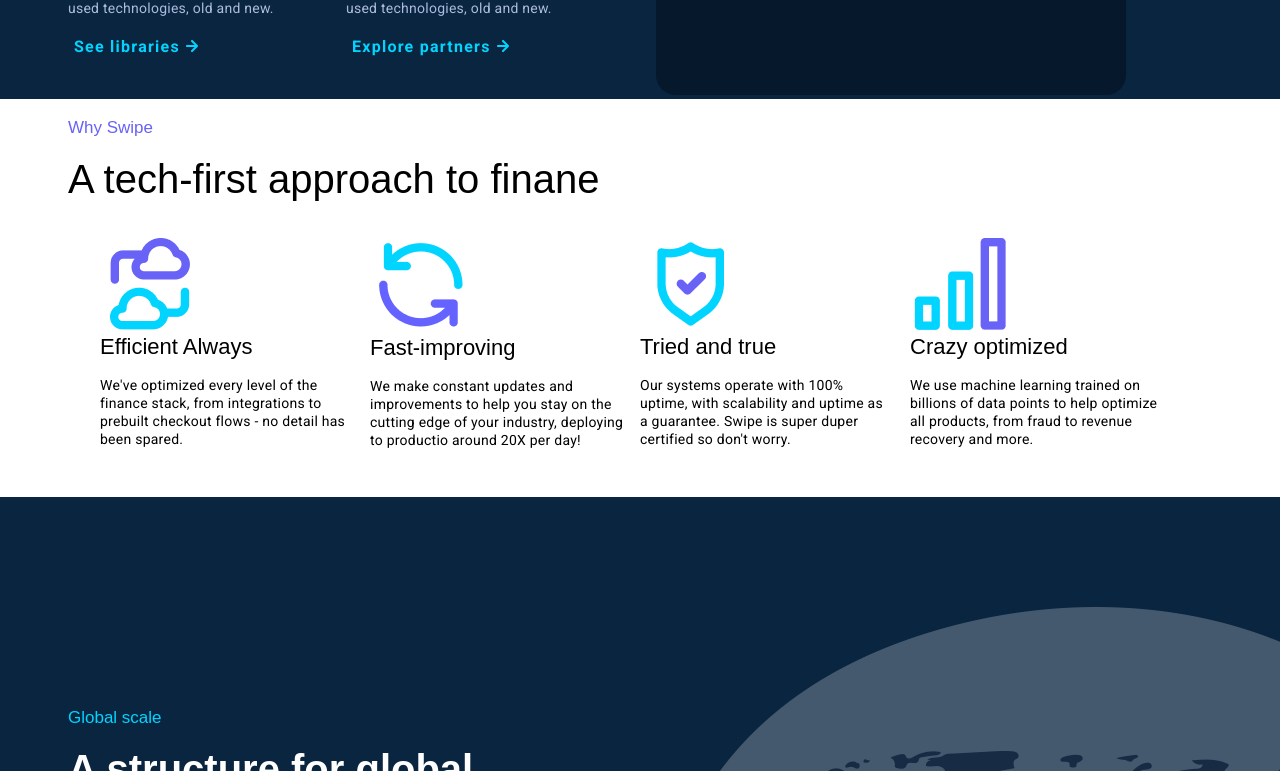
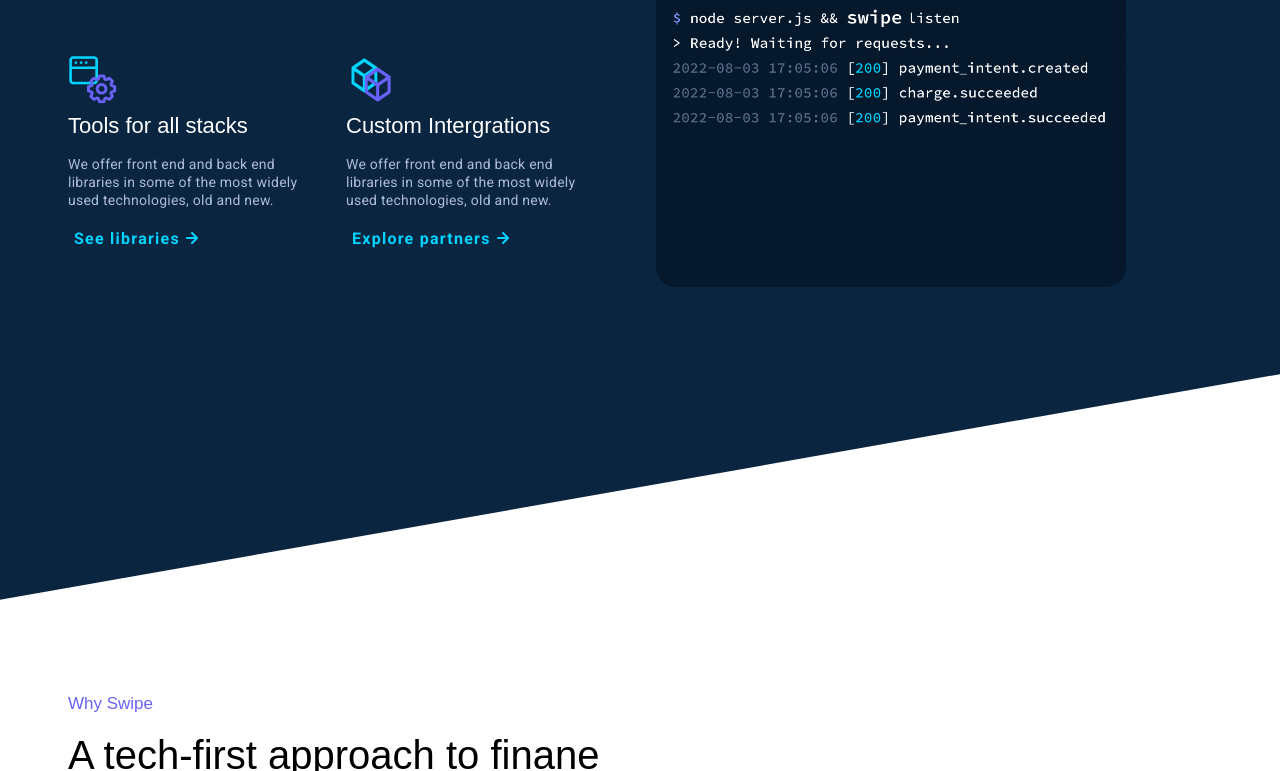
Before and after one commit to Audience-Kayela/swipe, a plain HTML site: page index.html in a window 1280 px wide. Shown: the part 3209-3980 px from the top of the page. Drawn offline with Linux system fonts and the light colour scheme; a web font is replaced by a local one.

Commit message:
added the angled stripe background to integrations section using ::before, positioning and transform

```diff
--- a/index.css
+++ b/index.css
@@ -306,6 +306,7 @@
 main{
   margin: var(--spacing-xl) 0 0 0;
   width: 100%;
+
 }
 
 /* Hero styles */
@@ -431,10 +432,25 @@
 
 .integrations-section {
   color: var(--text-light);
-  background-color: var(--primary-accent);
+  /* background-color: var(--primary-accent); */
   width: 100%;
 display: flex;
+position: relative;
 justify-content: center;
+padding: calc(var(--spacing-xl) * 3) 0;
+z-index: 1;
+}
+
+.integrations-section::before{
+  content: "";
+  width: 100%;
+  height:1100px;
+  background-color: var(--primary-accent);
+  transform: skewY(-10deg);
+  z-index: -1;
+  top: -32px;
+  left:0;
+  position: absolute;
 }
 
 .integrations-section .primary-button {
@@ -481,6 +497,7 @@
   width: 100%;
   display: flex;
   justify-content: center;
+  padding: calc(var(--spacing-xl) * 3) 0;
 }
 
 .why-swipe-section .card-container{
```
